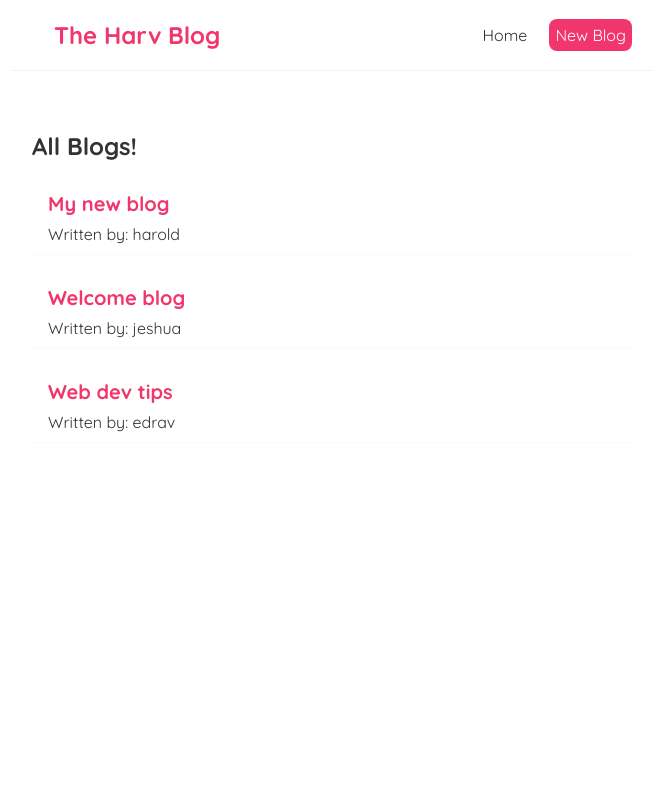
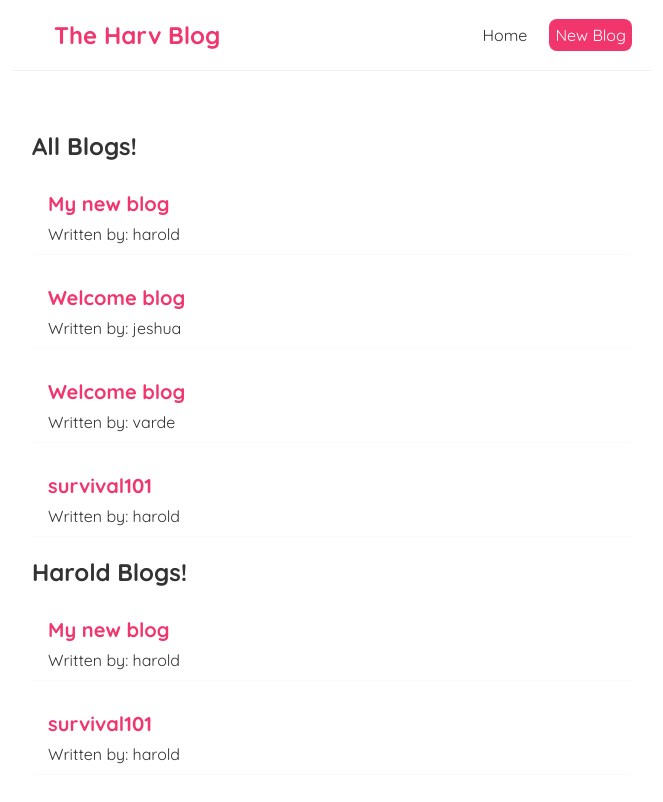
Before and after one commit to haroldjeshua/hard-redact-boggles, a React (Create React App) app: page / in a window 1280 px wide. Shown: the top 802 px of the page, without its empty margins (308-971 px from the left). Built offline with nearby package versions, Linux system fonts and the light colour scheme; data requests are answered from the project's data file.

Commit message:
lesson 12-18 //old updates

```diff
--- /dev/null
+++ b/data/db.json
@@ -0,0 +1,28 @@
+{
+	"blogs": [
+		{
+			"title": "My new blog",
+			"body": "lorem ipsum 123...",
+			"author": "harold",
+			"id": 1
+		},
+		{
+			"title": "Welcome blog",
+			"body": "lorem ipsum 456...",
+			"author": "jeshua",
+			"id": 2
+		},
+		{
+			"title": "Welcome blog",
+			"body": "lorem ipsum 789...",
+			"author": "varde",
+			"id": 3
+		},
+		{
+			"title": "survival101",
+			"body": "lorem ipsum 000...",
+			"author": "harold",
+			"id": 4
+		}
+	]
+}
--- a/src/BlogList.js
+++ b/src/BlogList.js
@@ -1,8 +1,8 @@
 
 const BlogList = ({blogs, title}) => {
+	// destructure^
 	// const blogs = props.blogs;
 	// const title = props.title;
-    // destructure^
 
 	return (
 		<div className="blog-list">
--- a/src/Home.js
+++ b/src/Home.js
@@ -1,16 +1,33 @@
-import { useState } from "react";
+import { useState, useEffect } from "react";
 import BlogList from "./BlogList";
 
 const Home = () => {
-	const [blogs, setBlogs] = useState([
-		{ title: "My new blog", body: "lorem ipsum...", author: "harold", id: 1 },
-		{ title: "Welcome blog", body: "lorem ipsum...", author: "jeshua", id: 2 },
-		{ title: "Web dev tips", body: "lorem ipsum...", author: "edrav", id: 3 }
-	])
+	const [blogs, setBlogs] = useState(null)
+	const [isPending, setIsPending] = useState(true)
+
+	useEffect(() => {
+		fetch('http://localhost:8000/blogs')
+			.then(res => {
+				return res.json()
+			})
+			.then(data => {
+				console.log(data)
+				setBlogs(data)
+				setIsPending(false)
+			})
+			.catch(err => {
+				console.log(err.message)
+			})
+	}, [])
 
 	return (
 		<div className="home">
-			<BlogList blogs={blogs} title="All Blogs!" />
+			{ isPending && <div>Loading...</div> }
+
+			{blogs && <BlogList blogs={blogs} title="All Blogs!" />}
+			{blogs && <BlogList blogs={blogs.filter((blog) => blog.author === 'harold')} title="Harold Blogs!" />}
+
+			{console.log(blogs)}
 		</div>
 	 );
 }
```
Lines whose indentation alone changed are shown as unchanged.
